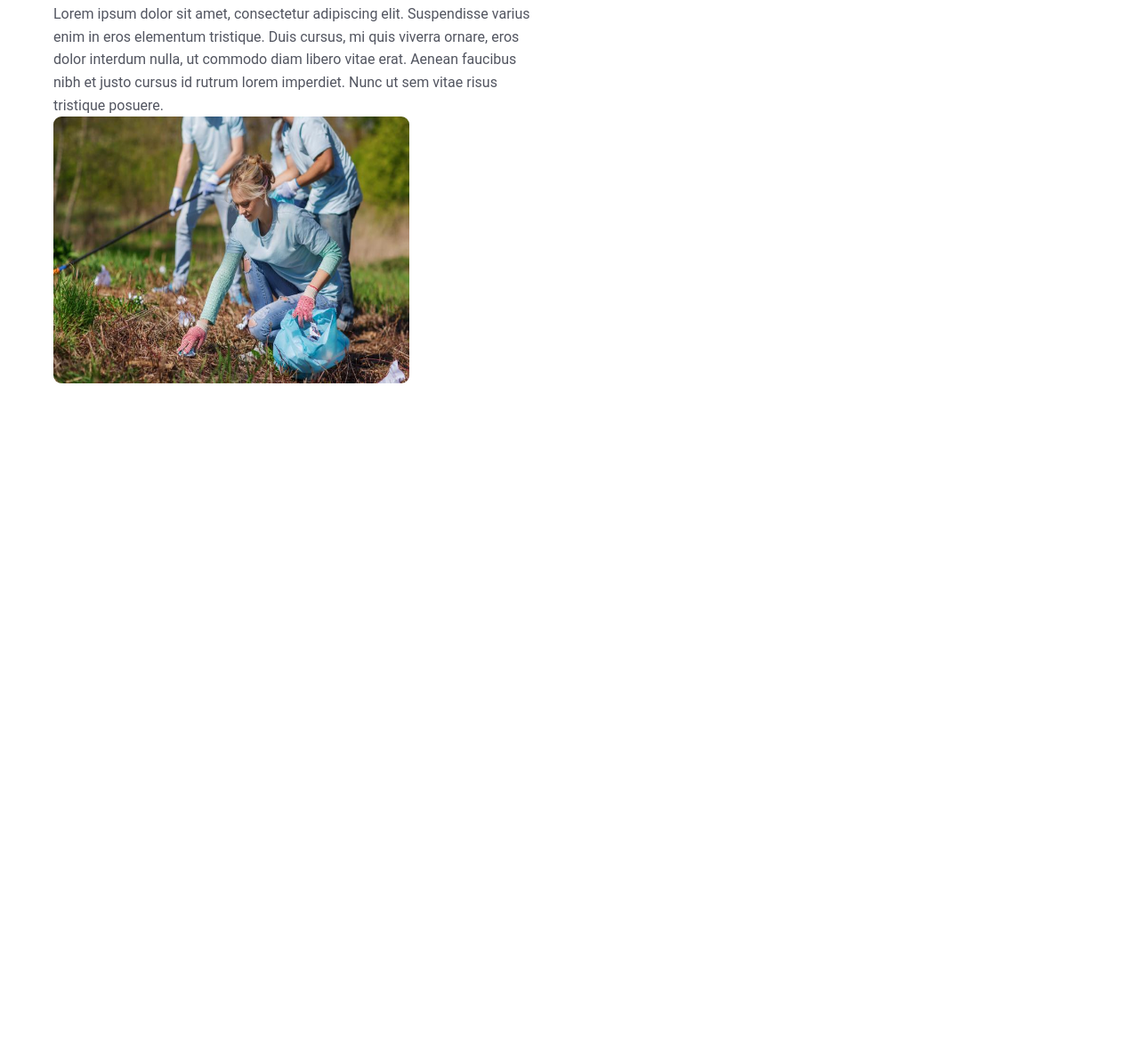
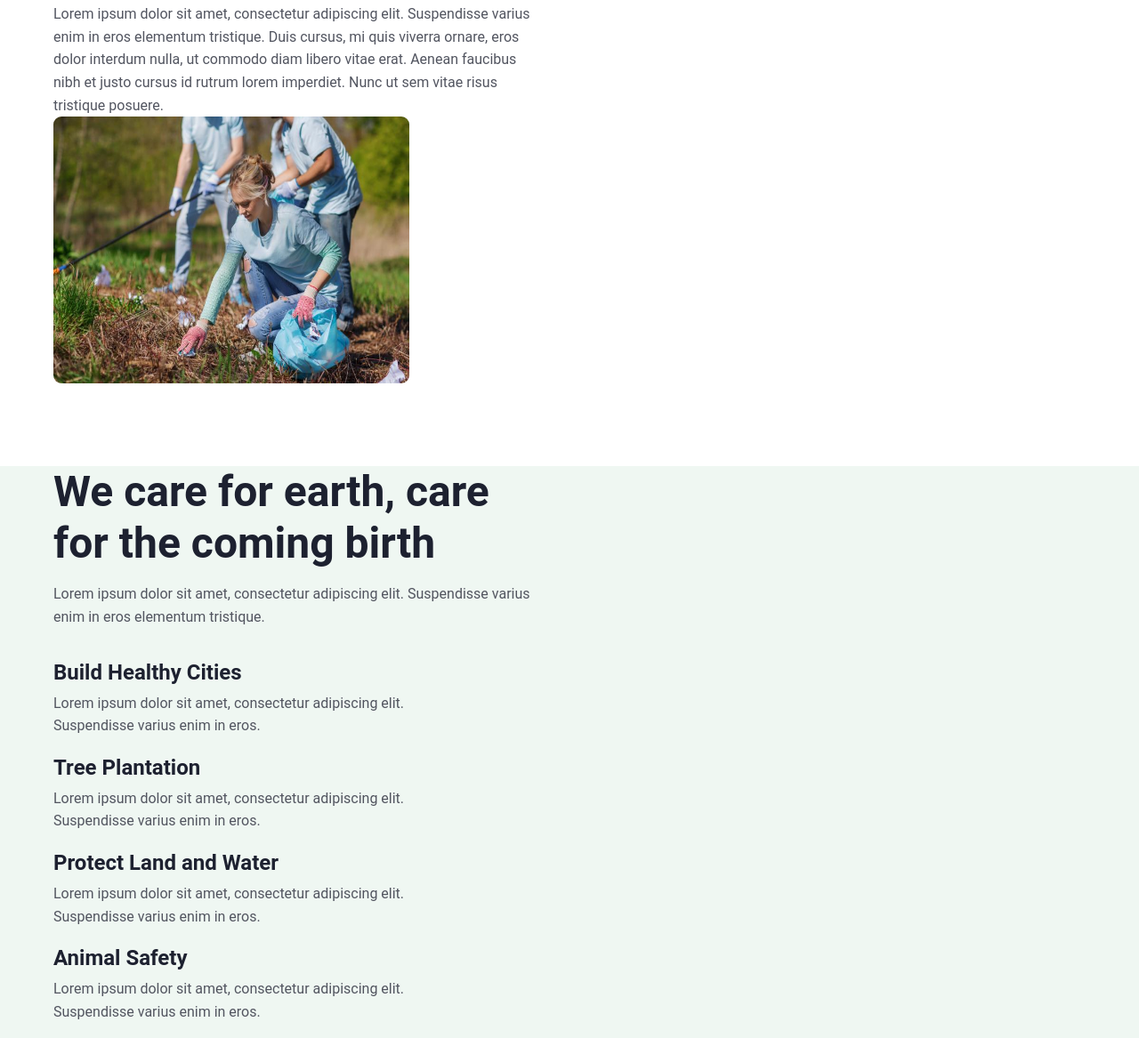
Before and after one commit to tchelidzegiorgi/final-project-GiorgiTchelidze, a plain HTML site: page index.html in a window 1280 px wide. Shown: the part 912-2079 px from the top of the page at 89% size. Before the commit the page ends 1346 px from the top, so only its background shows below. Drawn offline with Linux system fonts and the light colour scheme.

Commit message:
new sections

```diff
--- a/css/a.u.css
+++ b/css/a.u.css
@@ -88,3 +88,47 @@ width: 550px;
 	display: inline-block;
 
 }
+
+
+
+/*section 2*/
+
+
+.info-div h3 {
+	color: var(--primary-text, #1D2130);
+font-family: Roboto;
+font-size: 16px;
+font-style: normal;
+font-weight: 700;
+line-height: normal;
+letter-spacing: 2px;
+text-transform: uppercase;
+}
+.info-div h2 {
+	color: var(--primary-text, #1D2130);
+
+/* H3 */
+font-family: Roboto;
+font-size: 28px;
+font-style: normal;
+font-weight: 700;
+line-height: 150%; /* 42px */
+width: 496px;
+}
+.info-div p {
+	color: var(--primary-text, #1D2130);
+
+/* Paragraph */
+font-family: Roboto;
+font-size: 16px;
+font-style: normal;
+font-weight: 400;
+line-height: 160%; /* 25.6px */
+width: 496px;
+}
+.sec-2 {
+	background-color: #EFF7F2;
+}
+.info-div {
+
+}
--- a/css/style.css
+++ b/css/style.css
@@ -26,7 +26,7 @@ a {
 .logo {
 	margin-left: 60px;
     width: 60px;
-    height: 60px;px ;
+    height: 60px;
 }
 .sec-1 {
 	height: 606px;
@@ -65,7 +65,7 @@ a {
 	ma
 }
 .title-1 {
-	display: ;
+
 	color: var(--primary-text, #1D2130);
 	font-family: Roboto;
 	font-size: 48px;
@@ -96,4 +96,63 @@ a {
 	height: 300px;
 
 	margin-left: 60px;
+	margin-bottom: 90px;
 }
+
+
+/* section 3 */
+
+
+.sec-3 h2 {
+	width: 550px;
+	color: var(--primary-text, #1D2130);
+
+/* H2 */
+font-family: Roboto;
+font-size: 48px;
+font-style: normal;
+font-weight: 700;
+line-height: 120%; /* 57.6px */
+margin-bottom: 16px;
+margin-left: 60px;
+}
+.sec-3 p {
+	width: 550px;
+	color: var(--secondary-text, #525560);
+
+/* Paragraph */
+font-family: Roboto;
+font-size: 16px;
+font-style: normal;
+font-weight: 400;
+line-height: 160%; /* 25.6px */
+margin-left: 60px;
+margin-bottom: 35px;
+
+}
+.div-text h2 {
+	color: var(--primary-text, #1D2130);
+font-family: Roboto;
+font-size: 24px;
+font-style: normal;
+font-weight: 700;
+line-height: normal;
+margin-left: 60px;
+margin-bottom: 8px;
+}
+.div-text p {
+	color: var(--secondary-text, #525560);
+
+/* Paragraph */
+font-family: Roboto;
+font-size: 16px;
+font-style: normal;
+font-weight: 400;
+line-height: 160%; /* 25.6px */
+margin-left: 60px;
+margin-bottom: 20px;
+width: 400px;
+}
+.sec-3 {
+	background-color:  #EFF7F2;
+}
--- a/index.html
+++ b/index.html
@@ -56,6 +56,32 @@
 
 		</section>
 
+		<section class="sec-3">
+				<h2>We care for earth, care for the coming birth</h2>
+				<p>Lorem ipsum dolor sit amet, consectetur adipiscing elit. Suspendisse varius enim in eros elementum tristique.</p>
+				<div class="div-text">
+
+					<h2>Build Healthy Cities</h2>
+					<p>Lorem ipsum dolor sit amet, consectetur adipiscing elit. Suspendisse varius enim in eros.</p>
+				</div>
+				<div class="div-text">
+					<h2>Tree Plantation</h2>
+					<p>Lorem ipsum dolor sit amet, consectetur adipiscing elit. Suspendisse varius enim in eros.</p>
+				</div>
+				<div class="div-text">
+					<h2>Protect Land and Water</h2>
+					<p>Lorem ipsum dolor sit amet, consectetur adipiscing elit. Suspendisse varius enim in eros.</p>
+				</div>
+				<div class="div-text">
+					<h2>Animal Safety</h2>
+					<p>Lorem ipsum dolor sit amet, consectetur adipiscing elit. Suspendisse varius enim in eros.</p>
+				</div>
+
+			</div>
+			<img src="images/dog.jpg" alt="">
+
+			</section>
+
 
     </body>
 </html>
```
Also changed, not shown: pages/About us.html (+12 -0 lines), images/dog.jpg (added).
